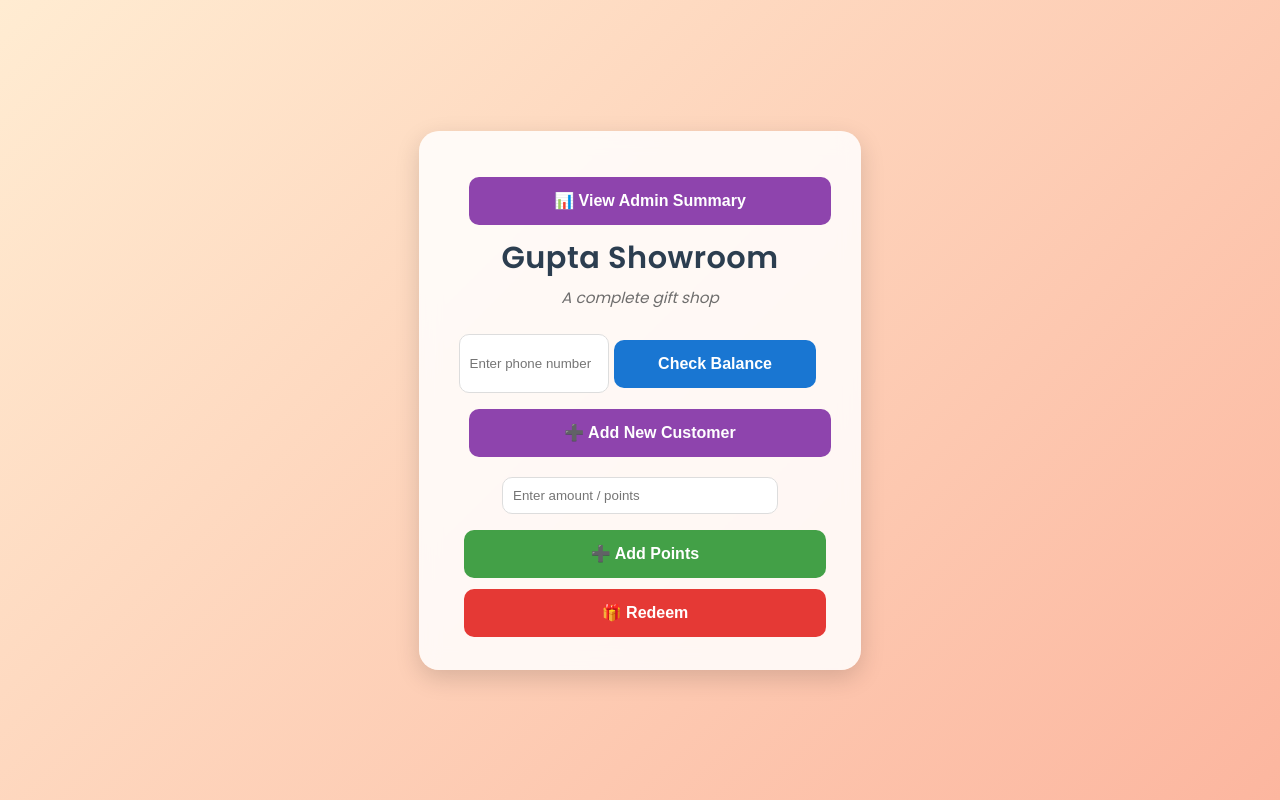
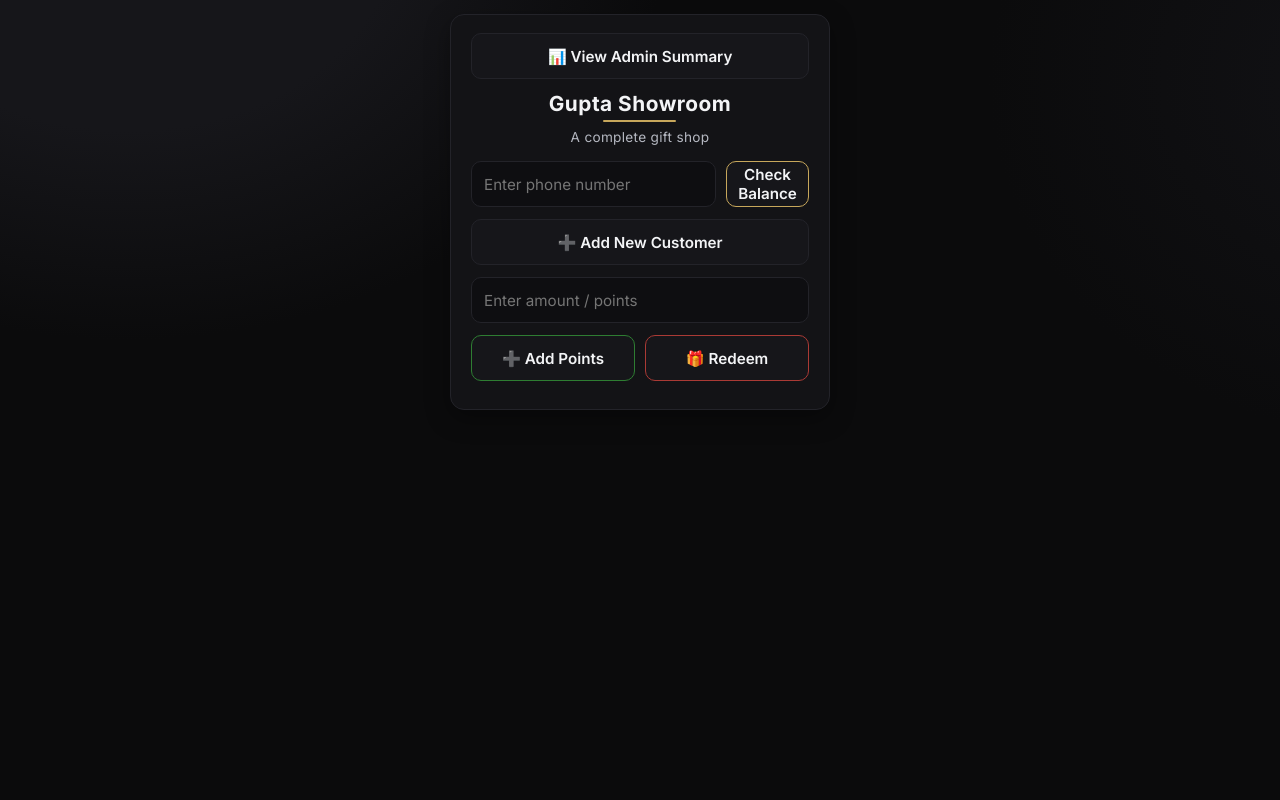
Before and after one commit to aashna1301/loyalty-frontend, a React (Create React App) app: page / in a window 1280 px wide. Built offline with nearby package versions, Linux system fonts and the light colour scheme.

Commit message:
Made changes to the style of frontend

```diff
--- a/src/App.css
+++ b/src/App.css
@@ -1,281 +1,315 @@
-@import url("https://fonts.googleapis.com/css2?family=Poppins:wght@400;600&display=swap");
+/* Modern, clean font */
+@import url("https://fonts.googleapis.com/css2?family=Inter:wght@400;500;600;700&display=swap");
+
+/* === THEME VARIABLES === */
+:root {
+  --bg: #0b0b0c;
+  --card: #131316;
+  --text: #f3f4f6;
+  --subtext: #b5b8c1;
+  --accent: #c7a75b;
+  --accent-strong: #d9b967;
+  --border: #232329;
+  --shadow: rgba(0, 0, 0, 0.35);
+
+  /* Sizing and spacing */
+  --radius: 14px;
+  --tap: 46px;
+  --space: 12px;
+
+  /* Font scale */
+  --h1: 1.3rem;
+  --h2: 1.1rem;
+  --base: 0.95rem;
+}
+
+/* === GLOBAL RESET === */
+* {
+  box-sizing: border-box;
+  -webkit-tap-highlight-color: transparent;
+}
 
 body {
   margin: 0;
-  font-family: "Poppins", sans-serif;
-  background: linear-gradient(135deg, #ffecd2 0%, #fcb69f 100%);
-  height: 100vh;
+  font-family: "Inter", system-ui, -apple-system, Segoe UI, Roboto, Arial, sans-serif;
+  background: radial-gradient(900px 700px at 10% -10%, #16161a 30%, transparent 60%),
+    radial-gradient(700px 600px at 110% 10%, #111114 10%, transparent 60%), var(--bg);
+  color: var(--text);
+  min-height: 100vh;
   display: flex;
   justify-content: center;
-  align-items: center;
+  align-items: flex-start;
+  line-height: 1.45;
+  letter-spacing: 0.1px;
 }
 
+/* === CARD + CONTAINER === */
 .container {
   width: 100%;
-  display: flex;
-  justify-content: center;
+  padding: 14px;
 }
 
 .card {
-  background: rgba(255, 255, 255, 0.85);
-  backdrop-filter: blur(10px);
-  padding: 40px;
-  border-radius: 20px;
-  box-shadow: 0 8px 25px rgba(0, 0, 0, 0.15);
-  width: 90%;
-  max-width: 400px;
-  text-align: center;
-  transition: transform 0.3s ease, box-shadow 0.3s ease;
+  width: 100%;
+  max-width: 380px;
+  background: var(--card);
+  border: 1px solid var(--border);
+  border-radius: var(--radius);
+  box-shadow: 0 8px 24px var(--shadow);
+  padding: 18px 20px 20px;
+  transition: box-shadow 0.2s ease;
 }
 
 .card:hover {
-  transform: translateY(-4px);
-  box-shadow: 0 10px 30px rgba(0, 0, 0, 0.2);
+  box-shadow: 0 10px 30px rgba(0, 0, 0, 0.45);
 }
 
-/* --- Shop Branding --- */
+/* === HEADER === */
 .header {
-  margin-bottom: 25px;
+  text-align: center;
+  margin-bottom: 14px;
 }
 
 .shop-name {
-  font-size: 1.9rem;
-  color: #2c3e50;
+  font-size: var(--h1);
   margin: 0;
   letter-spacing: 0.5px;
-  font-weight: 600;
+  color: var(--text);
+  position: relative;
+  display: inline-block;
+  padding-bottom: 4px;
+}
+
+.shop-name::after {
+  content: "";
+  position: absolute;
+  bottom: 0;
+  left: 30%;
+  width: 40%;
+  height: 2px;
+  background: var(--accent);
+  border-radius: 2px;
 }
 
 .tagline {
-  color: #555;
-  font-style: italic;
-  font-size: 0.95rem;
-  margin-top: 5px;
-  opacity: 0.85;
+  margin: 6px 0 0;
+  font-size: 0.85rem;
+  color: var(--subtext);
+  letter-spacing: 0.3px;
 }
 
-/* --- Input Fields --- */
+/* === INPUT GROUP === */
 .input-group {
   display: flex;
-  justify-content: center;
-  margin: 10px 0;
+  gap: 10px;
+  margin: var(--space) 0;
 }
 
 .input-group input {
-  padding: 10px;
-  border: 1px solid #ddd;
+  flex: 1;
+  min-height: var(--tap);
+  font-size: var(--base);
+  color: var(--text);
+  background: #0e0e11;
+  border: 1px solid var(--border);
   border-radius: 10px;
-  width: 70%;
+  padding: 10px 12px;
   outline: none;
-  transition: all 0.3s ease;
+  transition: border-color 0.2s ease, box-shadow 0.2s ease;
 }
 
 .input-group input:focus {
-  border-color: #ff8a65;
-  box-shadow: 0 0 8px rgba(255, 152, 100, 0.3);
+  border-color: var(--accent);
+  box-shadow: 0 0 0 3px rgba(199, 167, 91, 0.15);
 }
 
-/* --- Buttons --- */
-.primary-btn,
-.success-btn,
-.danger-btn {
-  padding: 10px 20px;
-  border: none;
-  border-radius: 10px;
-  font-weight: 600;
-  cursor: pointer;
-  margin: 5px;
-  transition: all 0.3s ease;
-}
-
-.primary-btn {
-  background-color: #1976d2;
-  color: white;
-}
-
-.success-btn {
-  background-color: #43a047;
-  color: white;
-}
-
-.danger-btn {
-  background-color: #e53935;
-  color: white;
-}
-
-.primary-btn:hover,
-.success-btn:hover,
-.danger-btn:hover {
-  transform: scale(1.05);
-  opacity: 0.9;
-}
-
-/* --- Customer Info Card --- */
-.customer-card {
-  background: white;
-  border-radius: 15px;
-  padding: 20px;
-  margin: 20px auto;
-  box-shadow: 0 4px 15px rgba(0, 0, 0, 0.05);
-  transition: all 0.3s ease;
-}
-
-.customer-card h2 {
-  margin: 0;
-  font-weight: 600;
-  color: #1976d2;
-}
-
-.customer-card h3 {
-  margin: 10px 0 0;
-  color: #43a047;
-}
-
-/* --- Message --- */
-.message {
-  margin-top: 20px;
-  font-weight: 600;
-  color: #333;
-}
-
-.secondary-btn {
-  background-color: #8e44ad;
-  color: white;
-  font-weight: 600;
-  border: none;
-  border-radius: 10px;
-  padding: 10px 20px;
-  margin: 10px;
-  cursor: pointer;
-  transition: all 0.3s ease;
-}
-
-.secondary-btn:hover {
-  transform: scale(1.05);
-  opacity: 0.9;
-}
-
-.new-customer-form {
-  margin-top: 15px;
-  display: flex;
-  flex-direction: column;
-  align-items: center;
-}
-
-.new-customer-form input {
-  margin: 5px 0;
-  padding: 10px;
-  border-radius: 8px;
-  border: 1px solid #ddd;
-  width: 80%;
-}
-
-/* --- Modal Styling --- */
-.modal-overlay {
-  position: fixed;
-  top: 0;
-  left: 0;
-  right: 0;
-  bottom: 0;
-  background: rgba(0, 0, 0, 0.5);
-  backdrop-filter: blur(3px);
-  display: flex;
-  justify-content: center;
-  align-items: center;
-  z-index: 999;
-  animation: fadeIn 0.3s ease-in-out;
-}
-
-.modal {
-  background: white;
-  border-radius: 15px;
-  padding: 30px;
-  width: 300px;
-  box-shadow: 0 8px 25px rgba(0, 0, 0, 0.2);
-  text-align: center;
-  animation: slideUp 0.3s ease-in-out;
-}
-
-.modal h2 {
-  margin-bottom: 15px;
-  color: #333;
-}
-
-.modal input {
-  width: 85%;
-  padding: 10px;
-  margin: 8px 0;
-  border-radius: 8px;
-  border: 1px solid #ccc;
-}
-
-.modal-buttons {
-  display: flex;
-  justify-content: space-around;
-  margin-top: 15px;
-}
-
-@keyframes fadeIn {
-  from { opacity: 0; }
-  to { opacity: 1; }
-}
-
-@keyframes slideUp {
-  from { transform: translateY(20px); opacity: 0; }
-  to { transform: translateY(0); opacity: 1; }
-}
-
-/* --- Step 3: mobile button sizing --- */
-:root {
-  --tap-size: 48px; /* minimum recommended touch height */
-}
-
+/* === BUTTONS === */
 .primary-btn,
 .success-btn,
 .danger-btn,
 .secondary-btn {
-  min-height: var(--tap-size);
-  font-size: 16px; /* prevents iOS zoom */
-  width: 100%;     /* make buttons full width on phones */
-  margin-top: 6px;
+  min-height: var(--tap);
+  font-size: var(--base);
+  font-weight: 600;
+  border-radius: 10px;
+  border: 1px solid var(--border);
+  color: var(--text);
+  background: #16161a;
+  cursor: pointer;
+  width: 100%;
+  transition: background 150ms ease, box-shadow 150ms ease;
 }
 
-/* --- Step 4: vertical input layout for small screens --- */
+.primary-btn {
+  border-color: var(--accent);
+}
+
+.success-btn {
+  border-color: #2e7d32;
+}
+
+.danger-btn {
+  border-color: #aa3a35;
+}
+
+.secondary-btn {
+  border-color: var(--border);
+}
+
+/* Soft glow hover */
+.primary-btn:hover,
+.success-btn:hover,
+.danger-btn:hover,
+.secondary-btn:hover {
+  box-shadow: 0 0 6px 1px rgba(199, 167, 91, 0.2);
+  background: #1a1a1d;
+}
+
+/* === CUSTOMER CARD === */
+.customer-card {
+  margin-top: 12px;
+  padding: 14px;
+  background: #0f0f13;
+  border: 1px solid var(--border);
+  border-radius: 12px;
+}
+
+.customer-card h2 {
+  margin: 0 0 4px;
+  font-size: var(--h2);
+  color: var(--accent-strong);
+}
+
+.customer-card h3 {
+  margin: 6px 0 0;
+  color: var(--text);
+  font-size: var(--base);
+}
+
+.customer-card p {
+  margin: 2px 0;
+  color: var(--subtext);
+}
+
+/* === BUTTON GROUP === */
+.btn-group {
+  display: grid;
+  grid-template-columns: 1fr 1fr;
+  gap: 10px;
+}
+
+/* === MESSAGES === */
+.message {
+  margin-top: 10px;
+  color: var(--accent-strong);
+  font-weight: 600;
+}
+
+/* === MODAL === */
+.modal-overlay {
+  background: rgba(0, 0, 0, 0.5);
+  backdrop-filter: blur(3px);
+}
+
+.modal {
+  background: var(--card);
+  border: 1px solid var(--border);
+  color: var(--text);
+}
+
+.modal input {
+  background: #0e0e11;
+  color: var(--text);
+  border: 1px solid var(--border);
+}
+
+/* === LOADING TEXT (if used) === */
+.loading-text {
+  color: var(--subtext);
+  font-weight: 600;
+  margin-top: 10px;
+  animation: fade 1.2s infinite ease-in-out;
+}
+
+@keyframes fade {
+  0%,
+  100% {
+    opacity: 0.4;
+  }
+  50% {
+    opacity: 1;
+  }
+}
+
+/* === STEP 3 — LAYOUT + FONT TUNING === */
+.card,
+.input-group,
+.customer-card,
+.btn-group,
+.message {
+  margin-bottom: var(--space);
+}
+
+.card {
+  line-height: 1.4;
+}
+
+input,
+button {
+  font-family: inherit;
+}
+
+/* === MOBILE OPTIMIZATION === */
 @media (max-width: 480px) {
+  :root {
+    --h1: 1.15rem;
+    --h2: 1rem;
+    --base: 0.9rem;
+    --tap: 44px;
+    --space: 10px;
+  }
+
+  .card {
+    max-width: 360px;
+    padding: 14px 16px 18px;
+  }
+
   .input-group {
     flex-direction: column;
-    align-items: stretch;
-    gap: 10px;
-  }
-
-  .input-group input {
-    width: 100%;
-    font-size: 16px;  /* avoids zoom on focus iOS */
-    min-height: 48px;
+    gap: 8px;
   }
 
   .btn-group {
-    display: grid;
     grid-template-columns: 1fr;
-    gap: 10px;
+    gap: 8px;
   }
 
-  .card {
-    padding: 22px;
-    width: 94%;
-    border-radius: 16px;
+  .primary-btn,
+  .success-btn,
+  .danger-btn,
+  .secondary-btn {
+    font-size: 0.9rem;
+    padding: 10px 12px;
+  }
+
+  .shop-name {
+    font-size: var(--h1);
+  }
+
+  .tagline {
+    font-size: 0.8rem;
+  }
+
+  .customer-card {
+    padding: 12px;
   }
 }
 
-/* --- Step 5: safe area padding & breathing space --- */
+/* === SAFE AREA SUPPORT === */
 body {
-  padding-bottom: env(safe-area-inset-bottom, 0); /* iPhone notch area */
+  padding-bottom: env(safe-area-inset-bottom, 0);
 }
 
 .card {
-  padding-bottom: calc(28px + env(safe-area-inset-bottom, 0));
+  padding-bottom: calc(16px + env(safe-area-inset-bottom, 0));
 }
-
-.message {
-  margin-bottom: 12px;
-}
```
